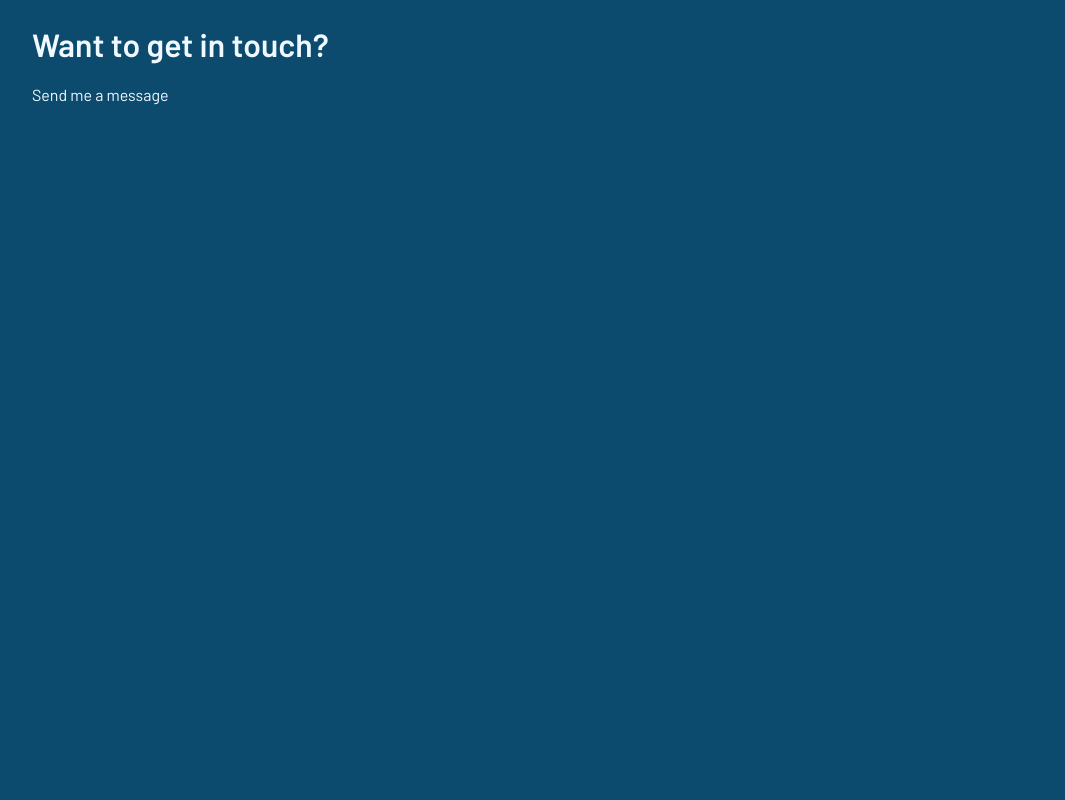
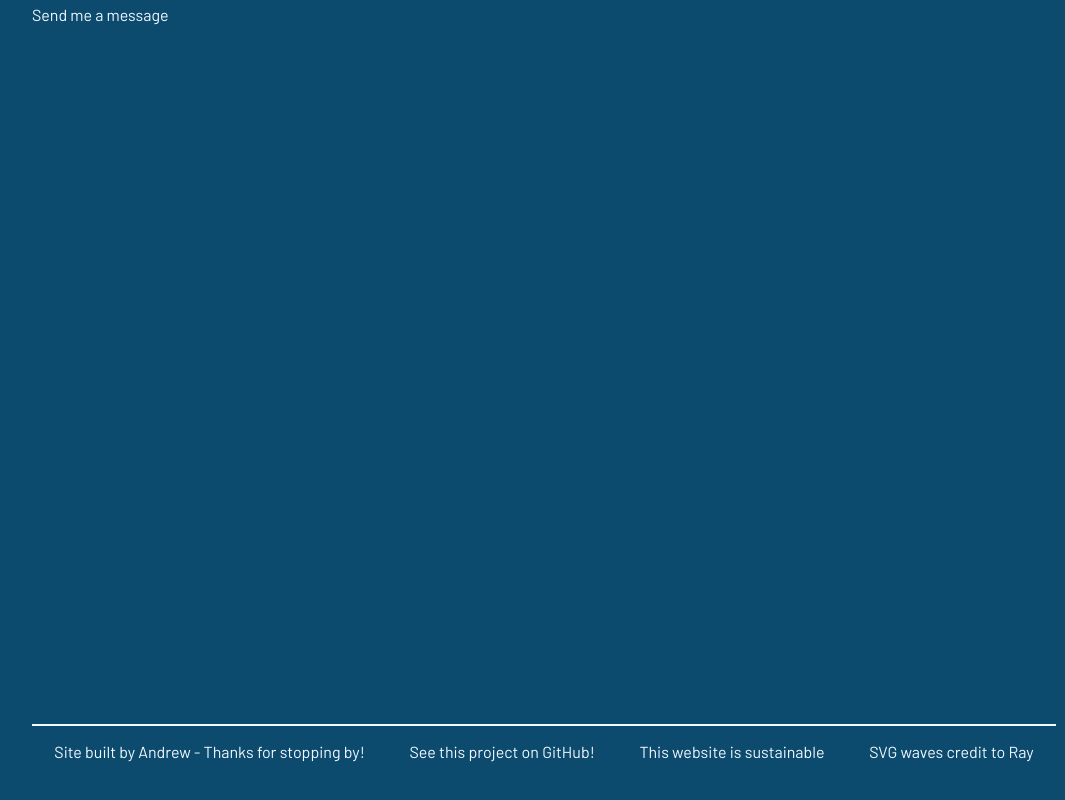
Before and after one commit to AndyRoo0/portfolio, a React (Create React App) app: page / in a window 1280 px wide. Shown: the part 2716-3516 px from the top of the page, without its empty margins (96-1161 px from the left). Built offline with nearby package versions, Linux system fonts and the light colour scheme.

Commit message:
Created & populated footer elememt

```diff
--- a/src/App/App.css
+++ b/src/App/App.css
@@ -1,6 +1,19 @@
 .App {
   margin: 0;
   padding: 0;
+}
+
+.line {
+  border-bottom: 2px solid var(--sky);
+}
+
+a {
+  color: var(--sky);
+  text-decoration: none;
+}
+
+a:hover {
+  color: var(--texthover);
 }
 
 .welcome {
--- a/src/App/App.js
+++ b/src/App/App.js
@@ -4,6 +4,7 @@ import NavBar from '../Components/NavBar/NavBar';
 import About from '../Components/About/About';
 import Projects from '../Components/Projects/Projects';
 import Contact from '../Components/Contact/Contact';
+import Footer from '../Components/Footer/Footer';
 import { HiChevronDoubleDown } from 'react-icons/hi';
 
 function App() {
@@ -28,6 +29,9 @@ function App() {
       <div id='contactpage'>
         <Contact />
       </div>
+      <div>
+        <Footer />
+      </div>
     </div>
   );
 }
--- a/src/Components/About/About.css
+++ b/src/Components/About/About.css
@@ -6,10 +6,6 @@
   padding-left: 10vw;
   padding-right: 10vw;
   color: var(--sky);
-}
-
-.line {
-  border-bottom: 2px solid var(--sky);
 }
 
 .inline {
@@ -29,12 +25,3 @@
   float: right;
   max-height: 50vh;
 }
-
-a {
-  color: var(--sky);
-  text-decoration: none;
-}
-
-a:hover {
-  color: var(--texthover);
-}
--- a/src/Components/Contact/Contact.css
+++ b/src/Components/Contact/Contact.css
@@ -2,7 +2,6 @@
   min-height: 100vh;
   background-color: var(--ocean);
   padding-top: 10vh;
-  padding-bottom: 10vh;
   padding-left: 10vw;
   padding-right: 10vw;
   color: var(--sky);
--- /dev/null
+++ b/src/Components/Footer/Footer.css
@@ -0,0 +1,16 @@
+.foot {
+  margin: 0;
+  background-color: var(--ocean);
+  color: var(--sky);
+  padding-bottom: 2vh;
+  padding-left: 10vw;
+  padding-right: 10vw;
+}
+
+.footcontainer {
+  min-height: 5vh;
+  border-top: 2px solid var(--sky);
+  display: flex;
+  align-items: center;
+  justify-content: space-around;
+}
--- /dev/null
+++ b/src/Components/Footer/Footer.js
@@ -0,0 +1,21 @@
+import React from 'react';
+import './Footer.css';
+
+function Footer() {
+  return (
+    <div className='foot'>
+      <div className='footcontainer'>
+        <p>Site built by Andrew - Thanks for stopping by!</p>
+        <a href='https://github.com/AndyRoo0/portfolio'>
+          See this project on GitHub!
+        </a>
+        <a href='https://www.websitecarbon.com/'>This website is sustainable</a>
+        <a href='https://codepen.io/raykuo/pen/QgaKrr'>
+          SVG waves credit to Ray
+        </a>
+      </div>
+    </div>
+  );
+}
+
+export default Footer;
--- a/src/Components/Projects/Projects.css
+++ b/src/Components/Projects/Projects.css
@@ -2,7 +2,6 @@
   min-height: 100vh;
   background-color: var(--ocean);
   padding-top: 10vh;
-  padding-bottom: 10vh;
   padding-left: 10vw;
   padding-right: 10vw;
   color: var(--sky);
```
